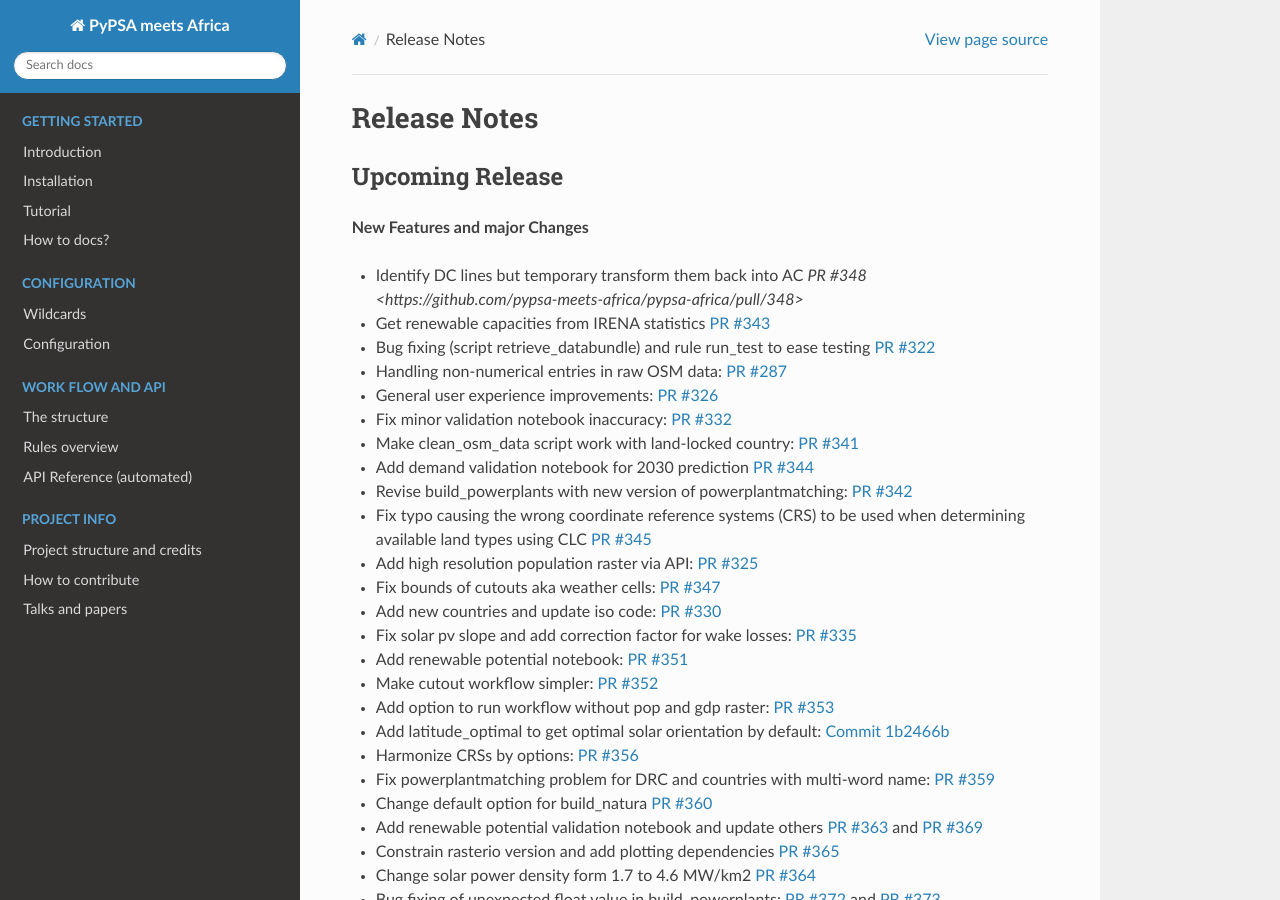
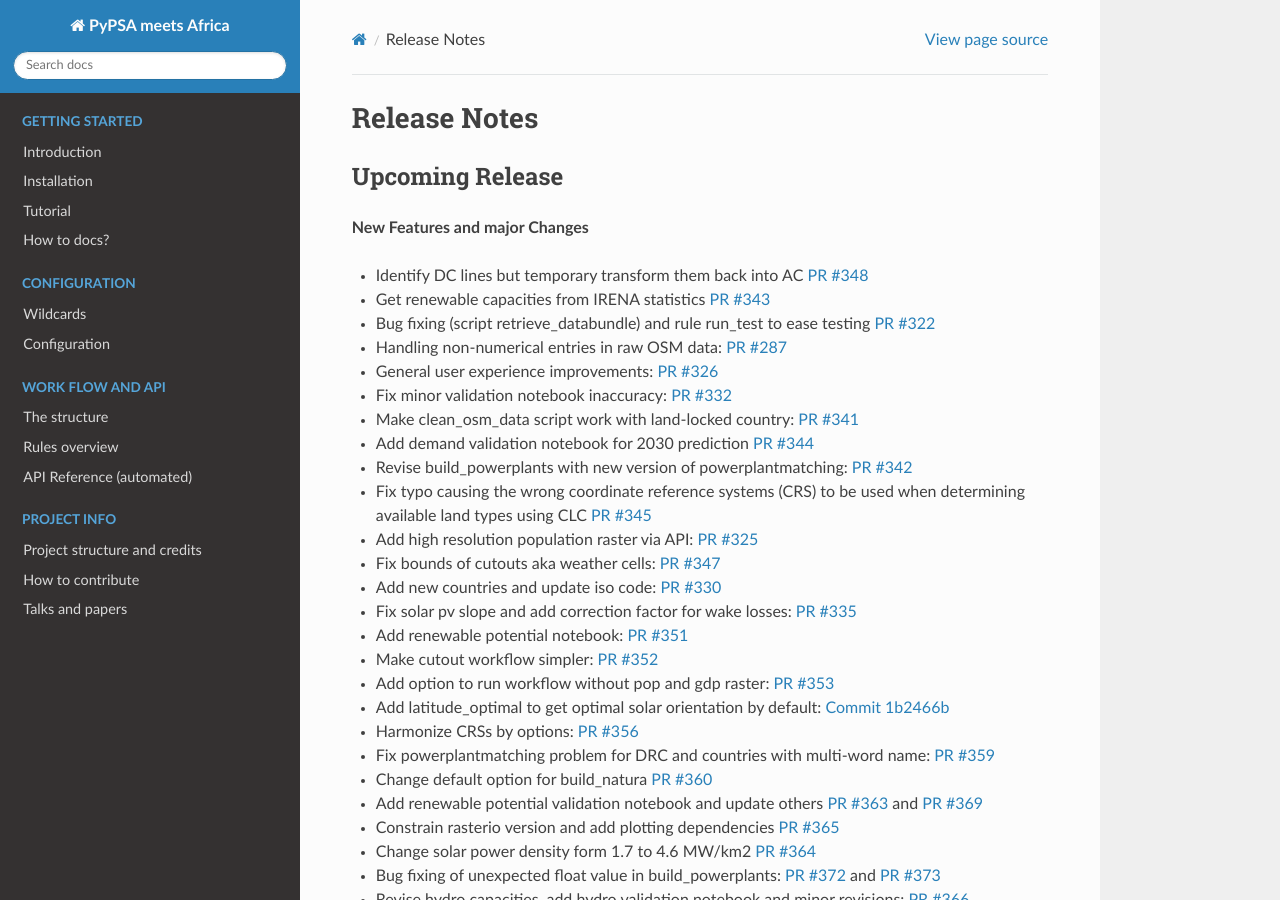
Before and after one commit to pypsa-meets-earth/pypsa-earth, a Sphinx documentation site: the page built from doc/release_notes.rst, in a window 1280 px wide and 900 px high. Built offline with Sphinx 7.4.7 and the Read the Docs theme 2.0.0, drawn with Linux system fonts in a browser that asks for light colours; pages that are not in the unit, such as notebooks, are missing from menus.

Commit message:
Comply with the reST syntax

```diff
--- a/doc/release_notes.rst
+++ b/doc/release_notes.rst
@@ -13,7 +13,7 @@
 
 **New Features and major Changes**
 
-* Identify DC lines but temporary transform them back into AC `PR #348 <https://github.com/pypsa-meets-africa/pypsa-africa/pull/348>`
+* Identify DC lines but temporary transform them back into AC `PR #348 <https://github.com/pypsa-meets-africa/pypsa-africa/pull/348>`__
 
 * Get renewable capacities from IRENA statistics `PR #343 <https://github.com/pypsa-meets-africa/pypsa-africa/pull/343>`__
 
```
